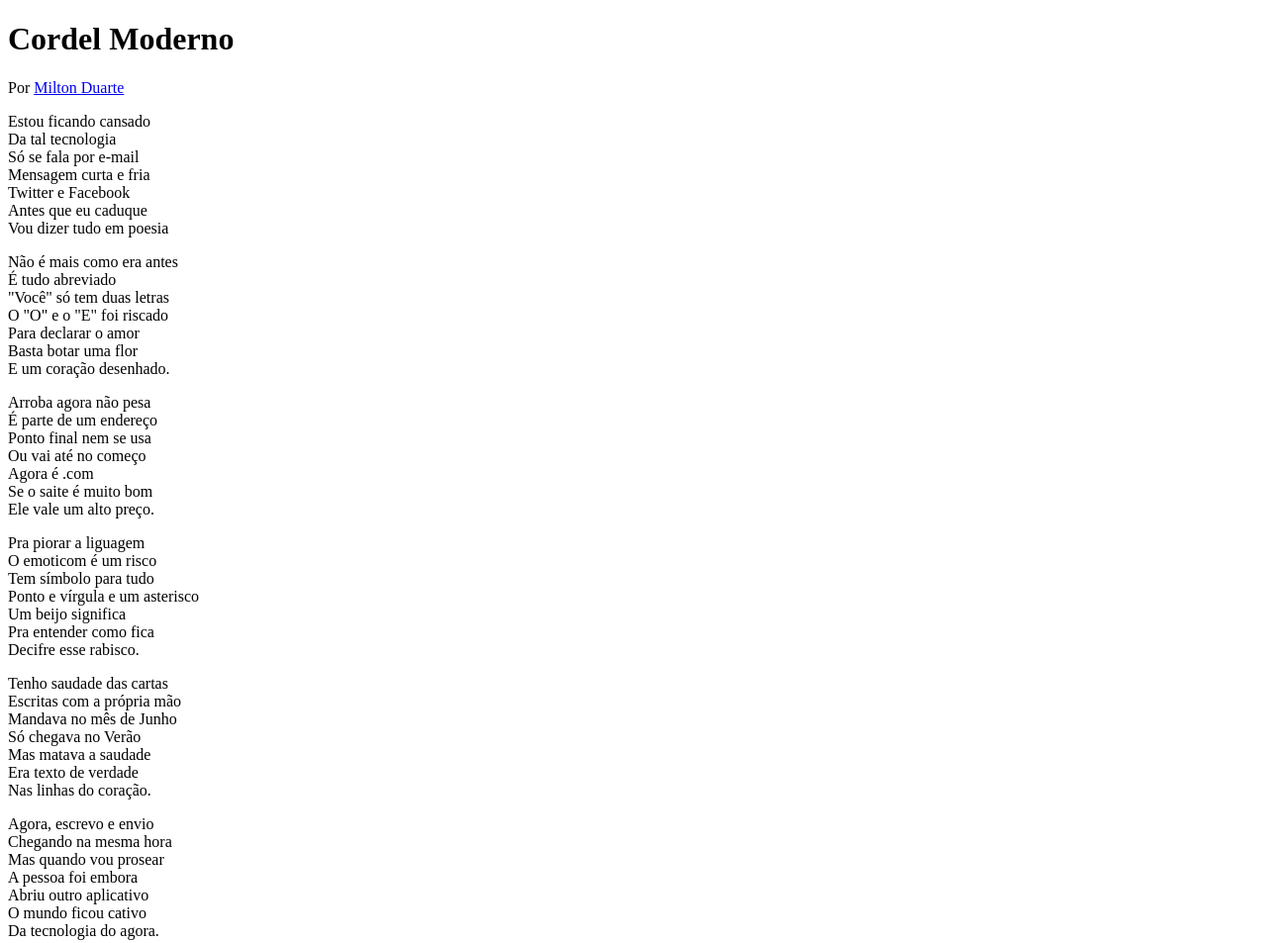
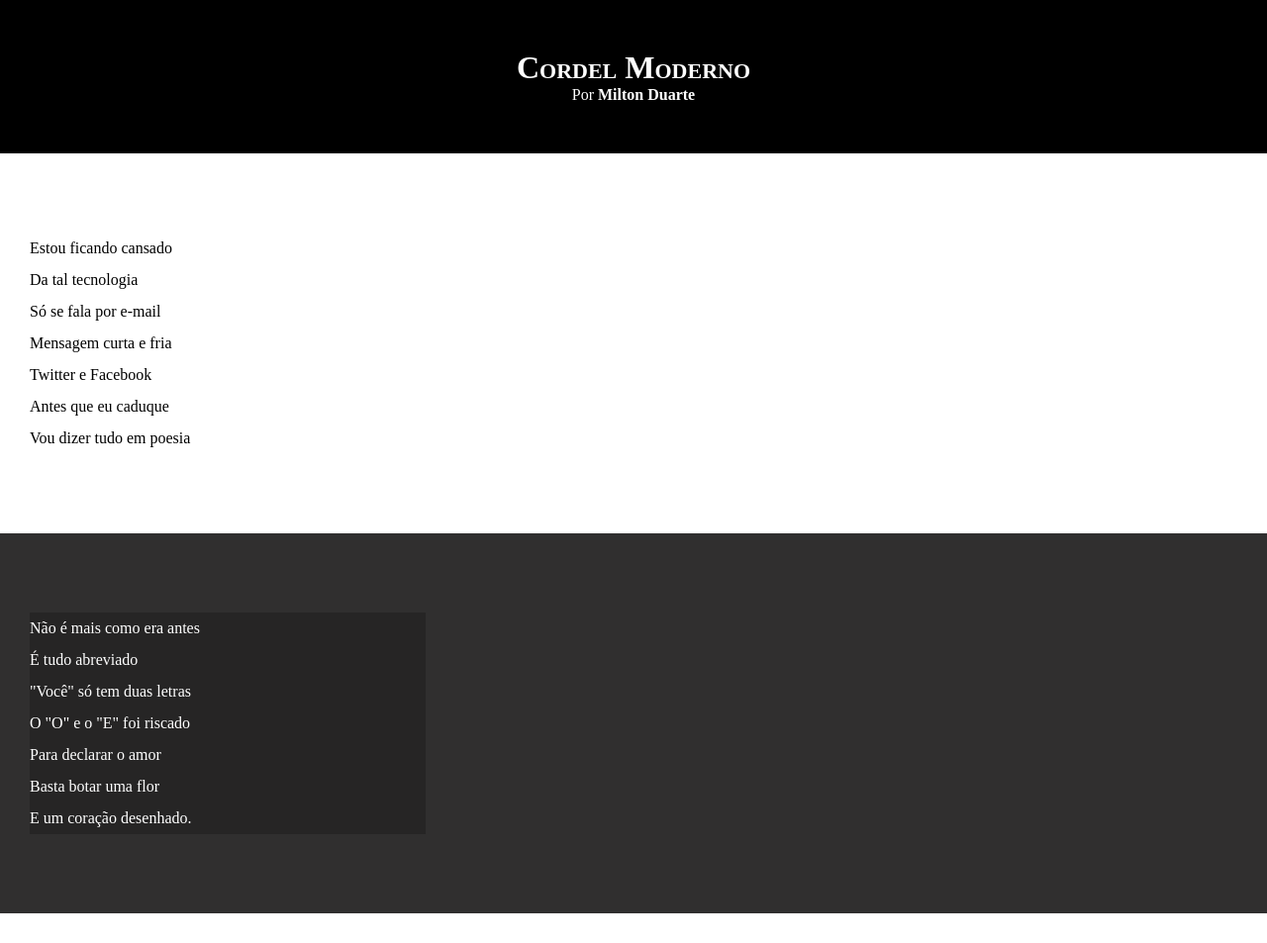
Before and after one commit to amarall06/html-css, a plain HTML site: page Exercicios/desafio 12(Segundo projeto)/cordel.html in a window 1280 px wide. Shown: the top 953 px of the page at 99% size. Drawn offline with Linux system fonts and the light colour scheme.

Commit message:
atualizei estilos dos textos

```diff
--- a/Exercicios/desafio 12(Segundo projeto)/cordel.html
+++ b/Exercicios/desafio 12(Segundo projeto)/cordel.html
@@ -13,7 +13,7 @@
         <p>Por <a href="https://www.recantodasletras.com.br/poesias/3186743" target="_blank">Milton Duarte</a></p>
     </header>
 
-    <section>
+    <section class="normal">
         <p>
             Estou ficando cansado <br>
             Da tal tecnologia <br>
@@ -27,7 +27,7 @@
 
 
 
-    <section>
+    <section class="imagem">
         <p>
             Não é mais como era antes <br>
             É tudo abreviado <br>
@@ -41,7 +41,7 @@
 
 
 
-    <section>
+    <section class="normal">
         <p>
             Arroba agora não pesa <br>
             É parte de um endereço <br>
@@ -64,7 +64,7 @@
 
 
 
-    <section>
+    <section class="imagem">
         <p>
             Tenho saudade das cartas <br>
             Escritas com a própria mão <br>
@@ -78,7 +78,7 @@
 
 
 
-    <section>
+    <section class="normal">
         <p>
             Agora, escrevo e envio <br>
             Chegando na mesma hora <br>
--- a/Exercicios/desafio 12(Segundo projeto)/estilo/style.css
+++ b/Exercicios/desafio 12(Segundo projeto)/estilo/style.css
@@ -1 +1,65 @@
 @charset "UTF-8" ;
+
+* {
+    margin: 0px;
+    padding: 0px;
+}
+
+html, body {
+    min-height: 100vh;
+    background-color: darkgray;
+}
+
+header {
+    background-color: black;
+    color: white;
+    text-align: center;
+}
+
+header > h1 {
+    padding-top: 50px;
+    font-variant: small-caps;
+}
+
+header > p {
+    padding-bottom: 50px;
+}
+
+a{
+    color: white;
+    text-decoration: none;
+    font-weight: bolder;
+}
+
+a:hover{
+    text-decoration: underline;
+}
+
+section {
+    padding-top: 10vh;
+    padding-bottom: 10vh;
+    line-height: 2em;
+    padding-left: 30px;
+}
+
+section.normal {
+    background-color: white;
+    color: black;
+}
+
+section.imagem {
+    background-color: rgb(48, 47, 47);
+    color: white;
+}
+
+section.imagem > p {
+    width: 400px;
+    background-color: rgba(0, 0, 0, 0.219);
+}
+
+footer {
+    background-color: black;
+    color: white;
+    text-align: center;
+    padding: 10px;
+}
```
